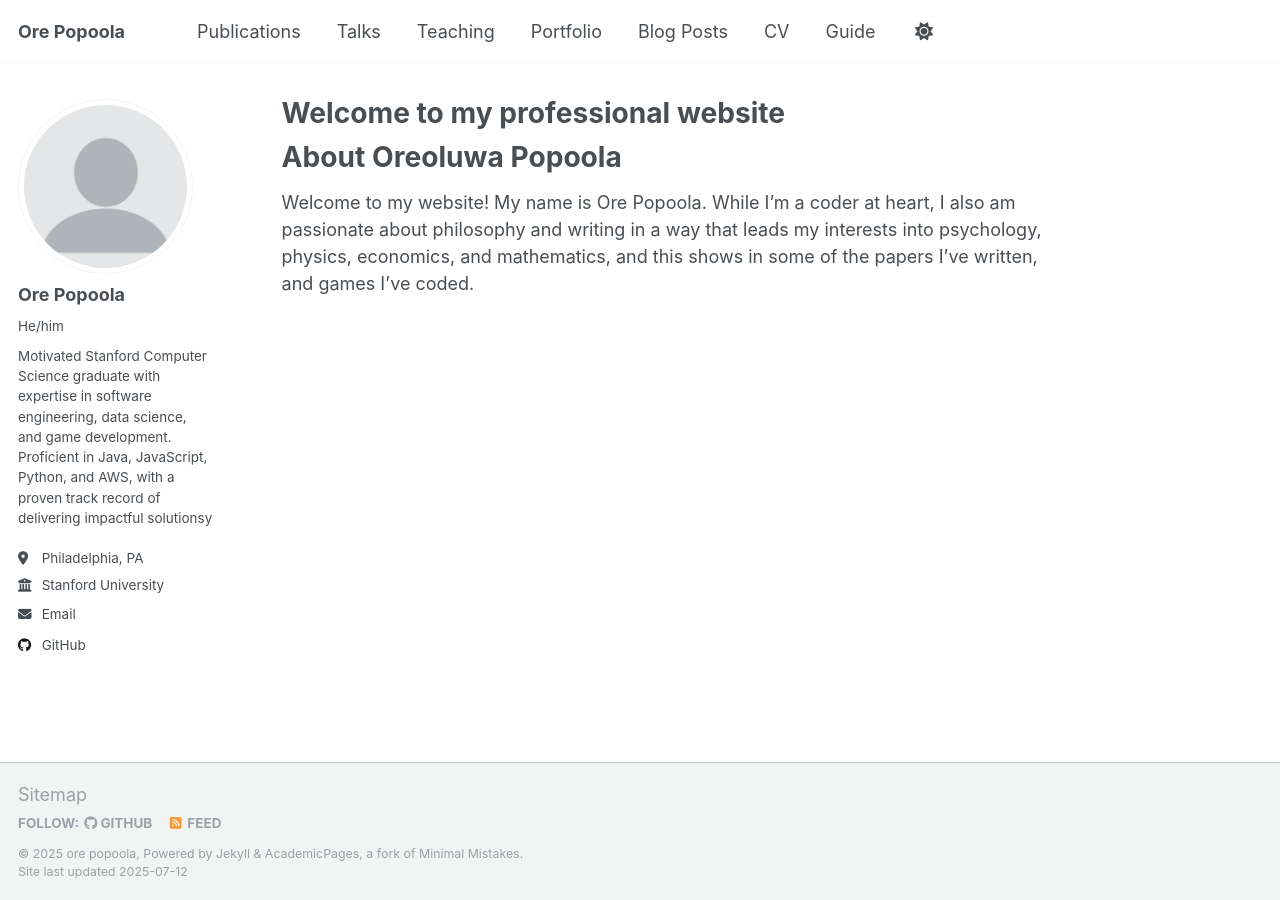
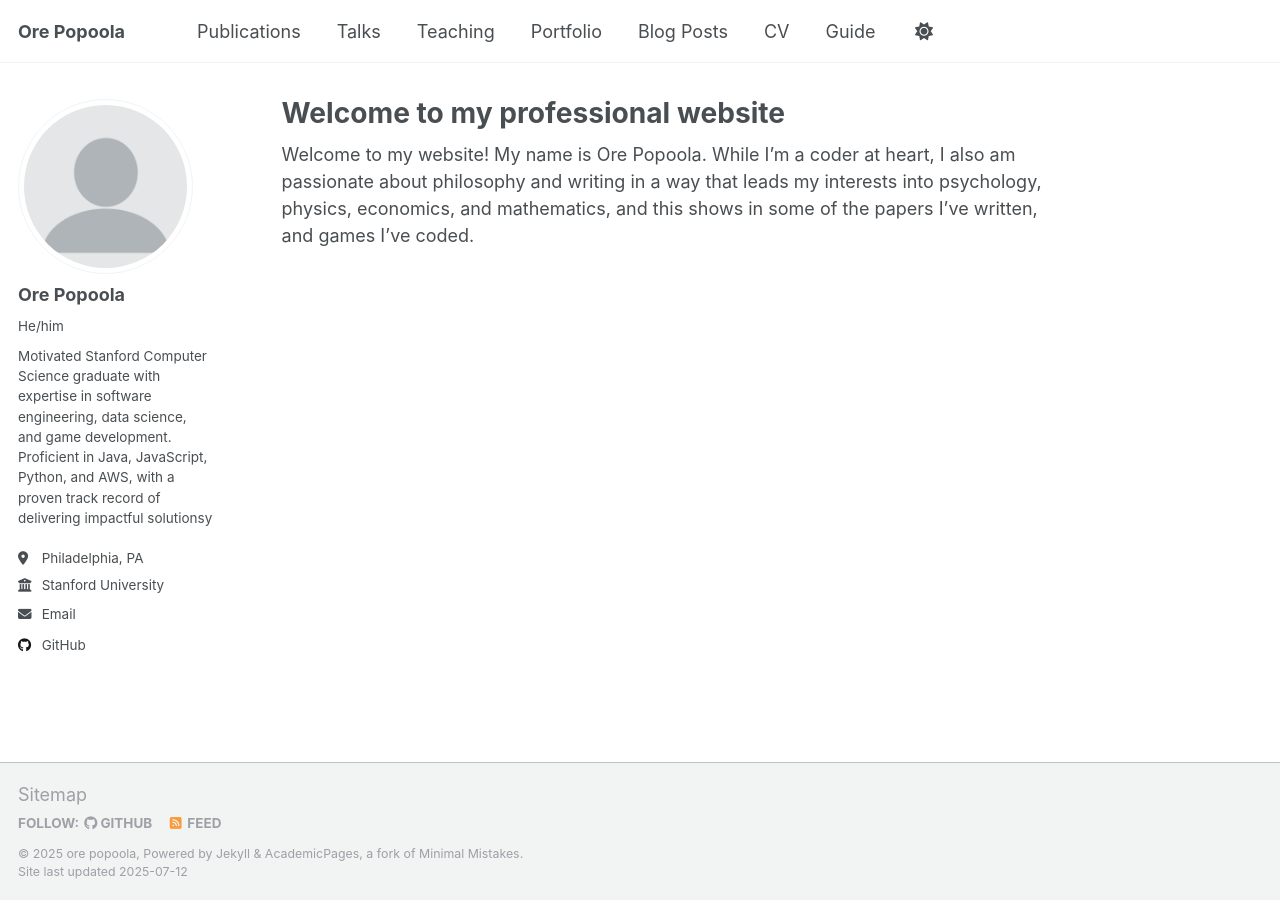
Before and after one commit to OrePopoola/orepopoola.github.io, a Jekyll site: the page built from _pages/about.md, in a window 1280 px wide. Built offline with Jekyll 4.4.1, drawn with Linux system fonts in a browser that asks for light colours; a script that is not in the unit is left out.

Commit message:
Update about.md

```diff
--- a/_pages/about.md
+++ b/_pages/about.md
@@ -6,7 +6,4 @@ redirect_from:
   - /about/
   - /about.html
 ---
-
-About Oreoluwa Popoola
-======
 Welcome to my website! My name is Ore Popoola. While I'm a coder at heart, I also am passionate about philosophy and writing in a way that leads my interests into psychology, physics, economics, and mathematics, and this shows in some of the papers I've written, and games I've coded.
```
